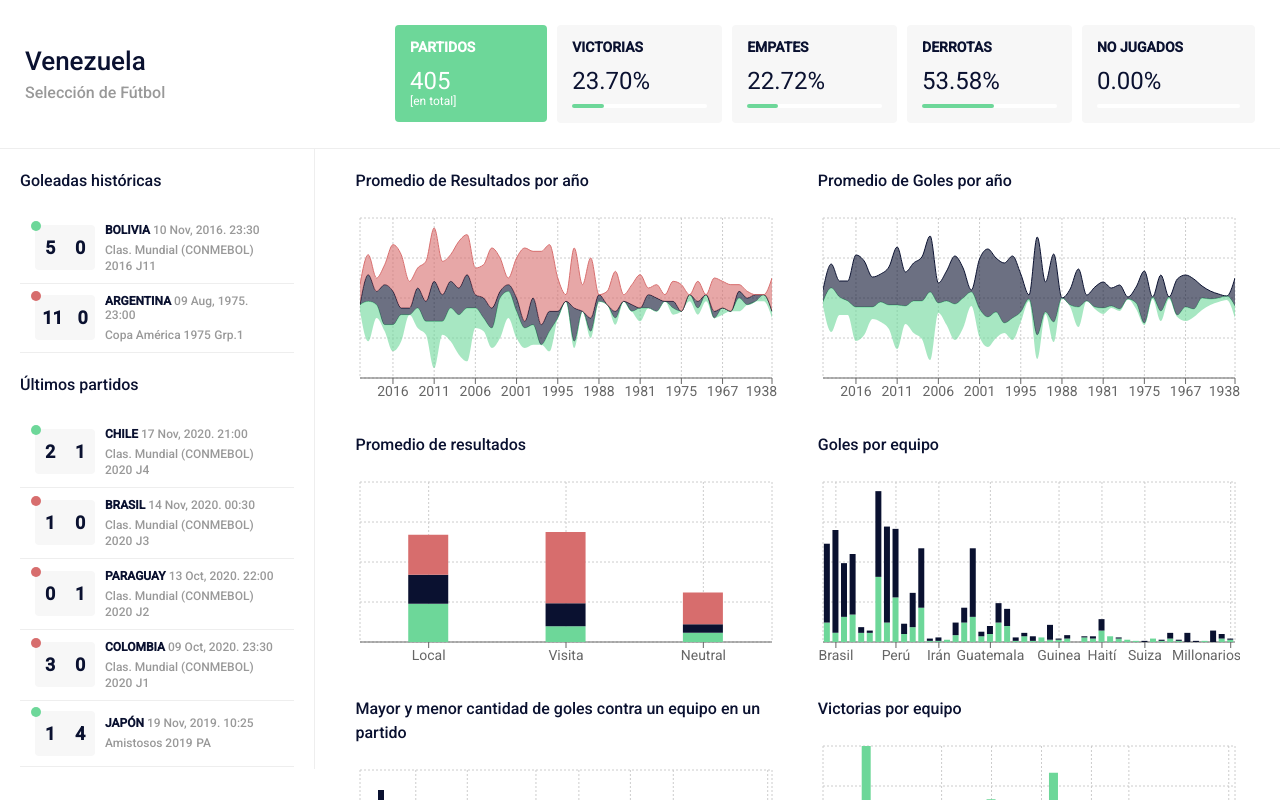
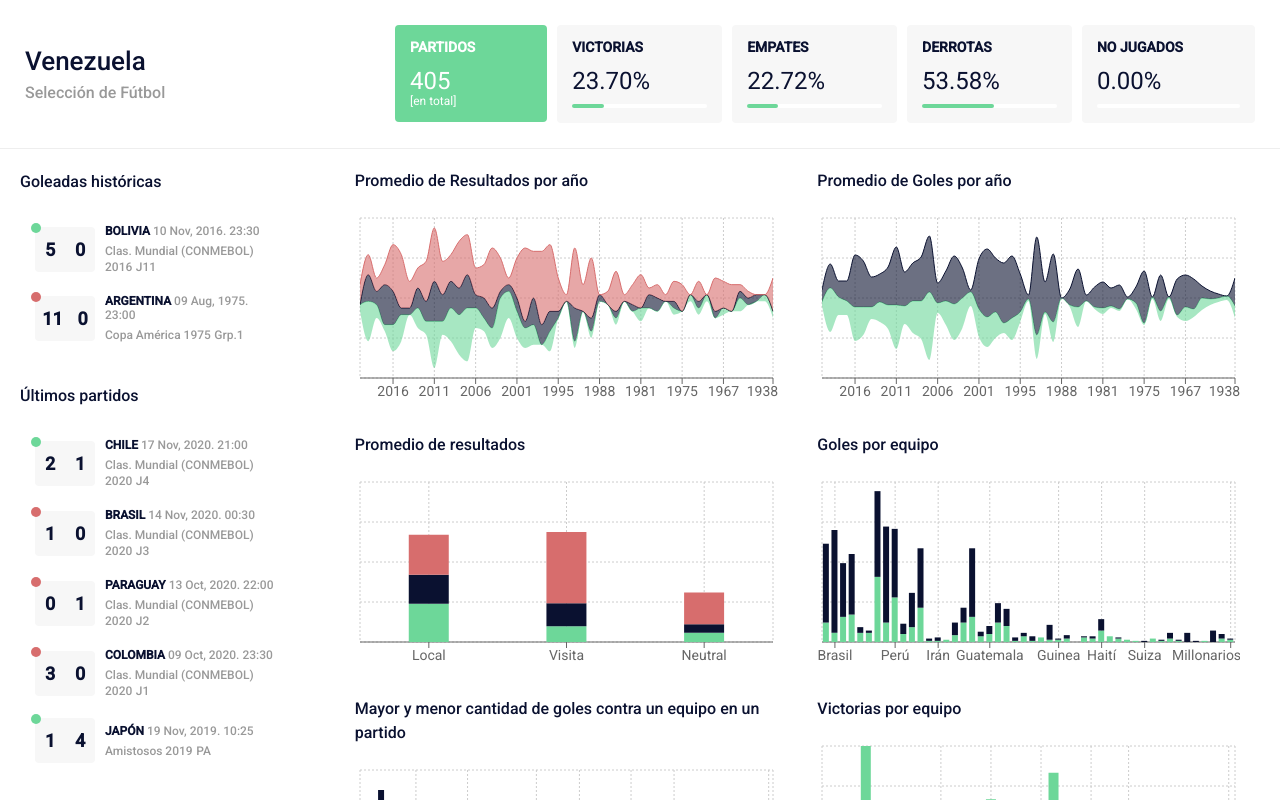
Before and after one commit to Ninos-labs/front-football-teams, a React (Create React App) app: page /#/equipos/ven in a window 1280 px wide. Shown: the top 800 px of the page. Built offline with nearby package versions, Linux system fonts and the light colour scheme.

Commit message:
fixing items list with react-window and small design updates

```diff
--- a/package.json
+++ b/package.json
@@ -12,6 +12,7 @@
     "@types/node": "^12.0.0",
     "@types/react": "^16.9.0",
     "@types/react-dom": "^16.9.0",
+    "@types/react-window": "^1.8.2",
     "@types/recharts": "^1.8.16",
     "luxon": "^1.25.0",
     "prop-types": "^15.7.2",
@@ -19,6 +20,7 @@
     "react-dom": "^17.0.1",
     "react-router-dom": "^5.2.0",
     "react-scripts": "3.4.4",
+    "react-window": "^1.8.6",
     "recharts": "^1.8.5",
     "styled-components": "^5.2.0",
     "typescript": "^3.8.0"
--- a/src/components/content/content.styled.tsx
+++ b/src/components/content/content.styled.tsx
@@ -21,11 +21,10 @@ const ContentStyled = styled.div`
 
     @media screen and (min-width: ${({ theme }) => theme.size?.large}) {
       height: calc(100vh - 18rem);
-      border-right: 1px solid ${({ theme }) => theme.colors?.gallery};
       flex-basis: 38rem;
-      top: 13.8rem;
+      top: 15rem;
       position: sticky;
-      overflow-y: scroll;
+      overflow: hidden;
     }
 
     @media screen and (max-width: ${({ theme }) => theme.size?.small}) {
--- a/src/modules/ven/ven.tsx
+++ b/src/modules/ven/ven.tsx
@@ -1,4 +1,5 @@
 import React, { Fragment } from 'react';
+import { FixedSizeList as List } from 'react-window';
 
 import * as data from 'data/ven';
 import * as utils from 'utils';
@@ -28,17 +29,31 @@ const Ven = () => {
           {notPlayed.length >= 1 && (
             <components.BoxTitleStyled>Próximos partidos</components.BoxTitleStyled>
           )}
-          {notPlayed.map((match, index) => (
-            <components.Match key={index} {...utils.addTypesToMatch(match as any)} />
-          ))}
+          {notPlayed.length >= 1 && (
+            <List height={150} itemCount={notPlayed.length} itemSize={70} width="100%">
+              {({ index, style }) => (
+                <div key={index} style={style}>
+                  <components.Match {...utils.addTypesToMatch(notPlayed[index] as any)} />
+                </div>
+              )}
+            </List>
+          )}
           <components.BoxTitleStyled>Goleadas históricas</components.BoxTitleStyled>
-          {historicalMatches.map((match, index) => (
-            <components.Match key={index} {...utils.addTypesToMatch(match as any)} />
-          ))}
+          <List height={150} itemCount={historicalMatches.length} itemSize={70} width="100%">
+            {({ index, style }) => (
+              <div key={index} style={style}>
+                <components.Match {...utils.addTypesToMatch(historicalMatches[index] as any)} />
+              </div>
+            )}
+          </List>
           <components.BoxTitleStyled>Últimos partidos</components.BoxTitleStyled>
-          {played.map((match, index) => (
-            <components.Match key={index} {...utils.addTypesToMatch(match as any)} />
-          ))}
+          <List height={560} itemCount={played.length} itemSize={70} width="100%">
+            {({ index, style }) => (
+              <div key={index} style={style}>
+                <components.Match {...utils.addTypesToMatch(played[index] as any)} />
+              </div>
+            )}
+          </List>
         </aside>
         <main>
           <section>
```
Also changed, not shown: 1 other file (tests, documents, lock files or other folders).
